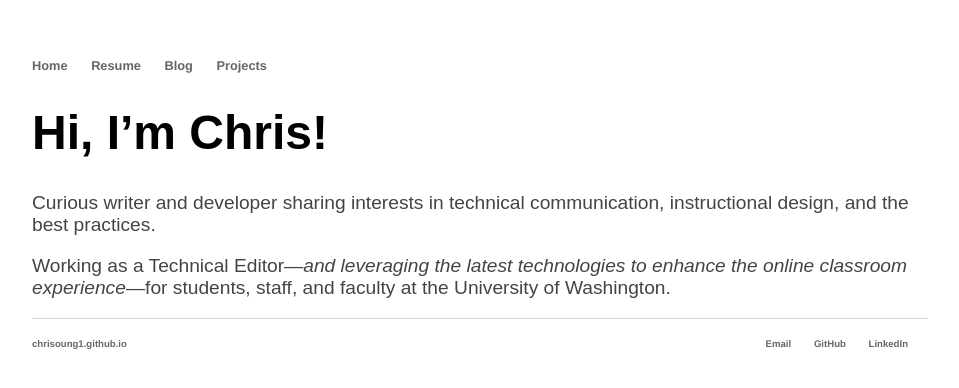
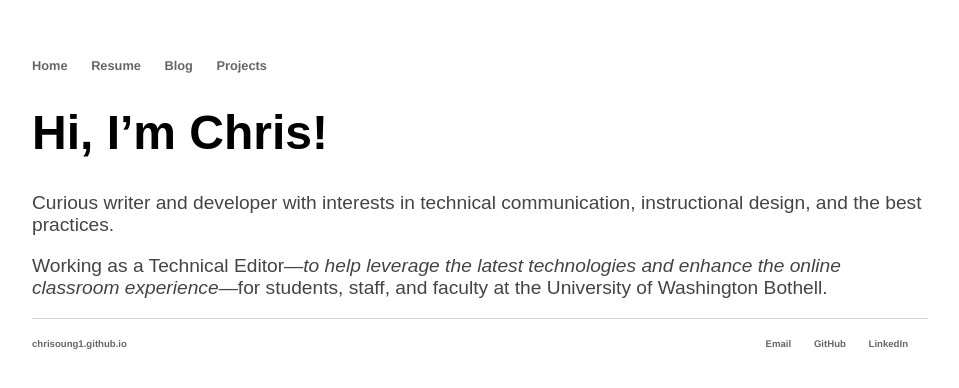
Before and after one commit to chriso23/chriso23.github.io, a Jekyll site: the page built from index.md, in a window 1280 px wide. Shown: the top 388 px of the page, without its empty margins (160-1119 px from the left). Built offline with Jekyll 4.4.1, drawn with Linux system fonts in a browser that asks for light colours.

Commit message:
Update index.md

```diff
--- a/index.md
+++ b/index.md
@@ -5,6 +5,6 @@ title: Home | Chris Oung
 
 # Hi, I'm Chris!
 
-Curious writer and developer sharing interests in technical communication, instructional design, and the best practices.
+Curious writer and developer with interests in technical communication, instructional design, and the best practices.
 
-Working as a Technical Editor—*and leveraging the latest technologies to enhance the online classroom experience*—for students, staff, and faculty at the University of Washington.
+Working as a Technical Editor—*to help leverage the latest technologies and enhance the online classroom experience*—for students, staff, and faculty at the University of Washington Bothell.
```
